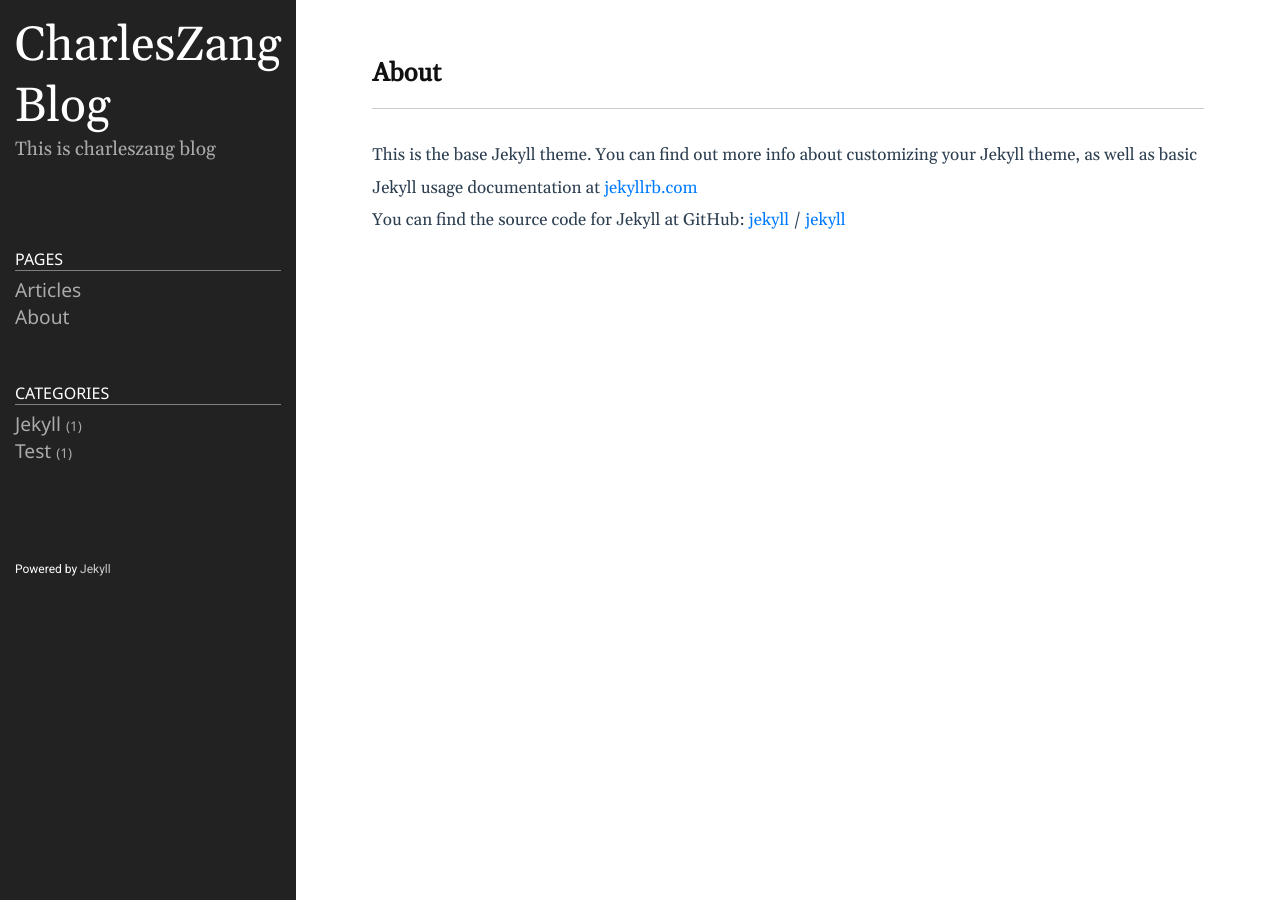
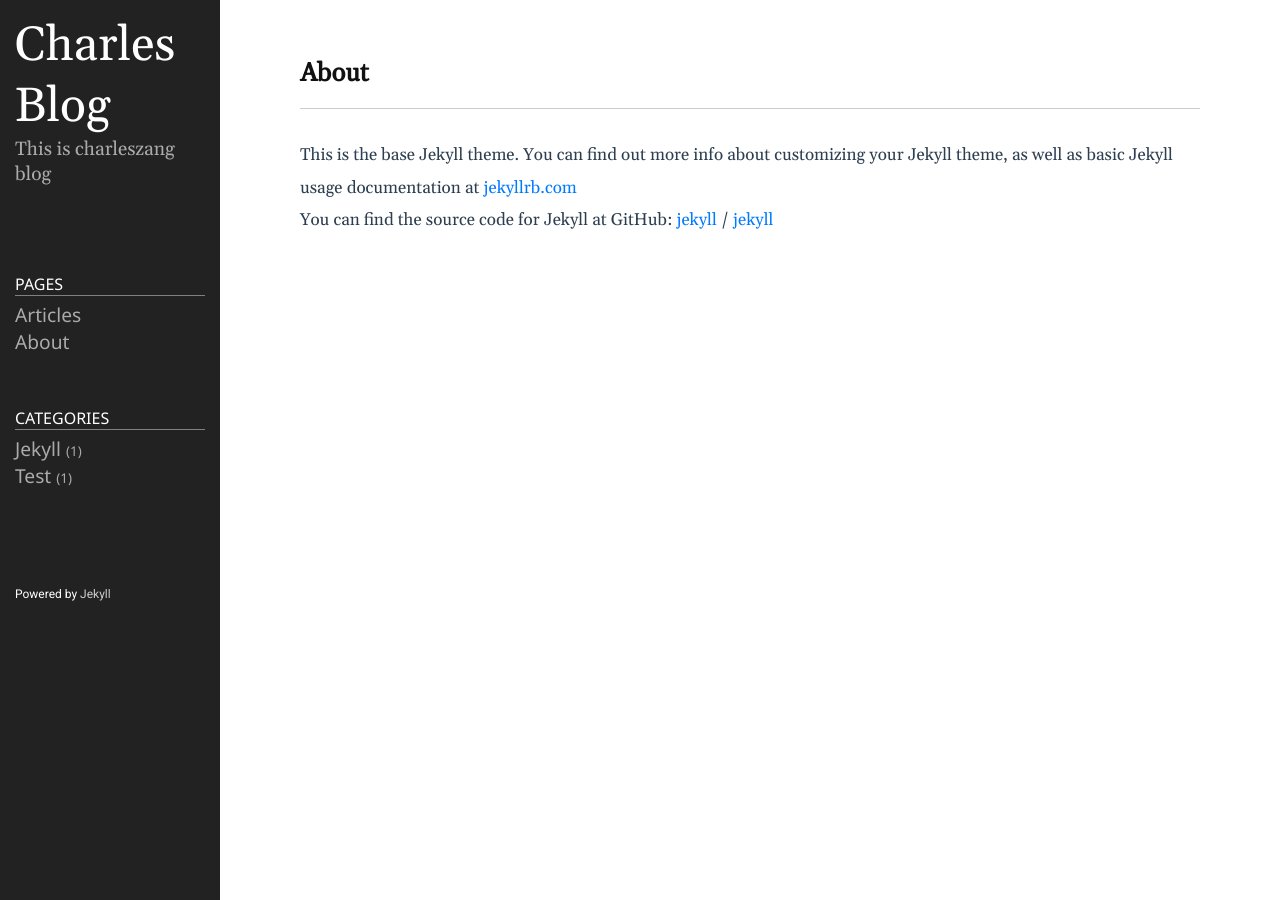
Before and after one commit to MZCharlesZang/blog, a Jekyll site: the page built from about.markdown, in a window 1280 px wide. Built offline with Jekyll 4.4.1, drawn with Linux system fonts in a browser that asks for light colours.

Commit message:
Update _config.yml

```diff
--- a/_config.yml
+++ b/_config.yml
@@ -18,7 +18,7 @@
 # You can create any custom variable you would like, and they will be accessible
 # in the templates via {{ site.myvariable }}.
 
-title: CharlesZang Blog
+title: Charles Blog
 email: zangmingzhe@gmail.com
 description: >- # this means to ignore newlines until "baseurl:"
   This is charleszang blog
```
